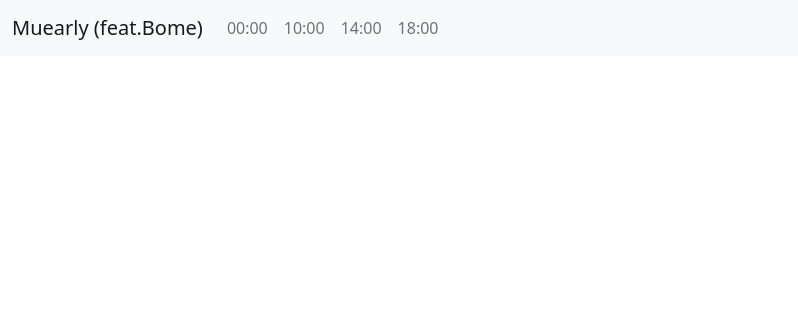
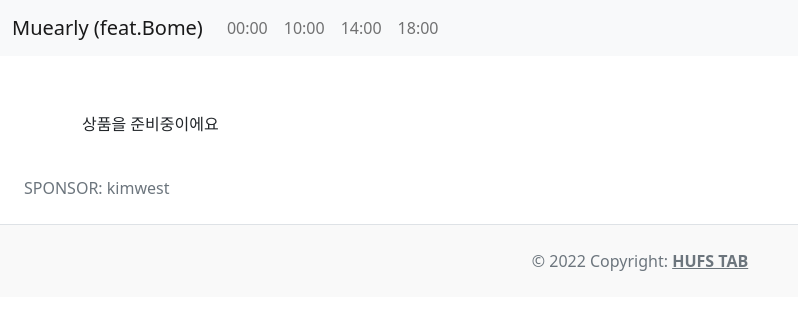
Before and after one commit to hyeonjerry/muearly, a Django app: template templates/index.html in a window 1280 px wide. Shown: the top 316 px of the page, without its empty margins (0-798 px from the left). Run offline with Django 4.2, Linux system fonts and the light colour scheme; the template is opened without the code that fills it, so the values that code supplies are empty.

Commit message:
fix: footer 추가 및 스타일 수정

```diff
--- a/templates/base.html
+++ b/templates/base.html
@@ -16,6 +16,8 @@
     {% endblock %}
     </div>
 
+    {% include "footer.html" %}
+
     <script src="https://cdn.jsdelivr.net/npm/bootstrap@5.2.2/dist/js/bootstrap.bundle.min.js" integrity="sha384-OERcA2EqjJCMA+/3y+gxIOqMEjwtxJY7qPCqsdltbNJuaOe923+mo//f6V8Qbsw3" crossorigin="anonymous"></script>
     <script src="https://cdn.jsdelivr.net/npm/@popperjs/core@2.11.6/dist/umd/popper.min.js" integrity="sha384-oBqDVmMz9ATKxIep9tiCxS/Z9fNfEXiDAYTujMAeBAsjFuCZSmKbSSUnQlmh/jp3" crossorigin="anonymous"></script>
     <script src="https://cdn.jsdelivr.net/npm/bootstrap@5.2.2/dist/js/bootstrap.min.js" integrity="sha384-IDwe1+LCz02ROU9k972gdyvl+AESN10+x7tBKgc9I5HFtuNz0wWnPclzo6p9vxnk" crossorigin="anonymous"></script>
--- /dev/null
+++ b/templates/footer.html
@@ -0,0 +1,22 @@
+<!-- Footer -->
+<footer class="text-center text-lg-start bg-white text-muted">
+    <!-- Section: Social media -->
+    <!-- Section: Social media -->
+    <!-- Section: Social media -->
+    <!-- Section: Social media -->
+    <section class="d-flex justify-content-center justify-content-lg-between p-4 border-bottom">
+      <!-- Left -->
+      <div class="me-5 d-none d-lg-block">
+        SPONSOR: kimwest
+      </div>
+    </section>
+  <!-- Section: Links  -->
+
+    <!-- Copyright -->
+    <div class="text-center p-4" style="background-color: rgba(0, 0, 0, 0.025);">
+      © 2022 Copyright:
+      <a class="text-reset fw-bold" href="https://tab.r-e.kr">HUFS TAB</a>
+    </div>
+    <!-- Copyright -->
+  </footer>
+  <!-- Footer -->
--- a/templates/index.html
+++ b/templates/index.html
@@ -1,6 +1,7 @@
 {% extends 'base.html' %}
 {% load humanize %}
 {% block contents %}
+<div style="margin-top: 10%;"></div>
 {% if not items %}
 <p>상품을 준비중이에요</p>
 {% else %}
```
